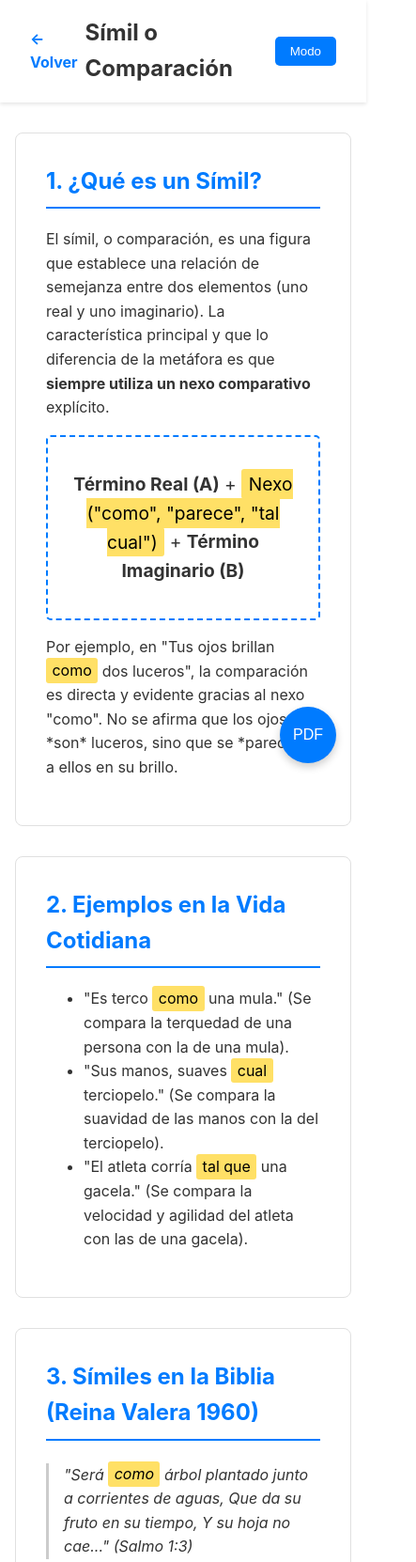
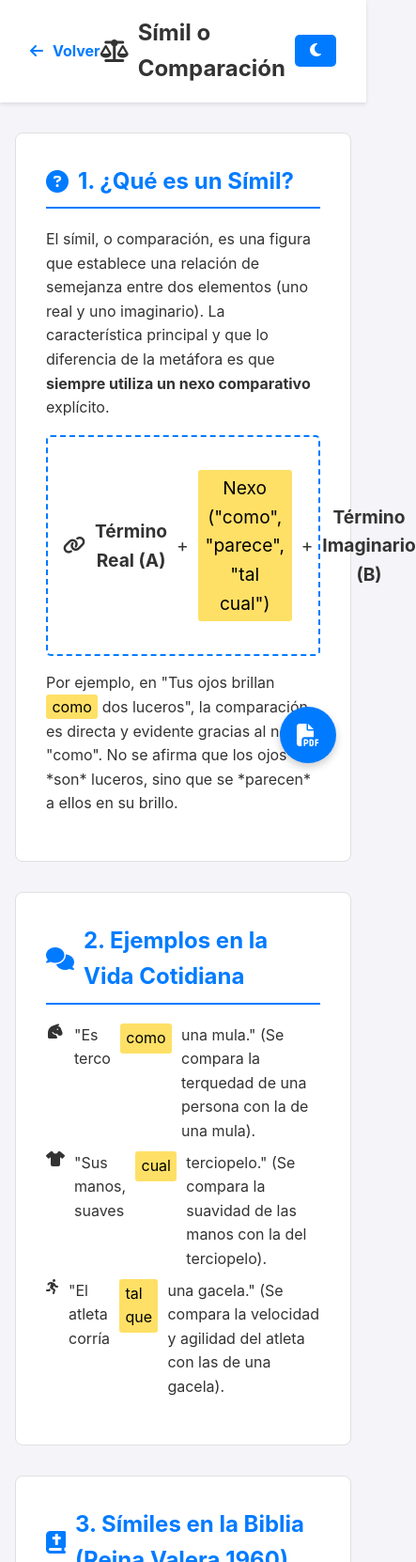
Before and after one commit to Julio-Pineda/figuras, a plain HTML site: page modulos/simil.html in a window 390 px wide. Shown: the top 1662 px of the page at 94% size, 443 px wide, since content can reach past the window. Drawn offline with Linux system fonts and the light colour scheme.

Commit message:
Update simil.html

```diff
--- a/modulos/simil.html
+++ b/modulos/simil.html
@@ -5,10 +5,13 @@
     <meta name="viewport" content="width=device-width, initial-scale=1.0">
     <title>Símil o Comparación</title>
 
+    <!-- Añadido: Font Awesome para los iconos -->
+    <link rel="stylesheet" href="https://cdnjs.cloudflare.com/ajax/libs/font-awesome/6.5.1/css/all.min.css">
+
     <!-- El CSS es idéntico al del módulo de Metáfora para mantener la consistencia -->
     <style>
         :root {
-            --primary-bg-light: #f4f49; --primary-text-light: #333; --card-bg-light: #ffffff; --header-bg-light: #ffffff; --accent-color: #007bff; --mark-bg-light: #ffe066; --border-color-light: #e0e0e0; --success-bg-light: #e6ffed;
+            --primary-bg-light: #f4f4f9; --primary-text-light: #333; --card-bg-light: #ffffff; --header-bg-light: #ffffff; --accent-color: #007bff; --mark-bg-light: #ffe066; --border-color-light: #e0e0e0; --success-bg-light: #e6ffed;
             --primary-bg-dark: #121212; --primary-text-dark: #e0e0e0; --card-bg-dark: #1e1e1e; --header-bg-dark: #1e1e1e; --mark-bg-dark: #b38f00; --border-color-dark: #333; --success-bg-dark: #1c3b29;
         }
         body { font-family: -apple-system, BlinkMacSystemFont, "Segoe UI", Roboto, Helvetica, Arial, sans-serif; margin: 0; transition: background-color 0.3s, color 0.3s; line-height: 1.6; }
@@ -18,7 +21,7 @@
         body.light-mode .main-header { background-color: var(--header-bg-light); }
         body.dark-mode .main-header { background-color: var(--header-bg-dark); }
         .main-header h1 { font-size: 1.5rem; margin: 0; }
-        .theme-toggle-btn { background-color: var(--accent-color); color: white; border: none; padding: 0.5rem 1rem; border-radius: 5px; cursor: pointer; }
+        .theme-toggle-btn { background-color: var(--accent-color); color: white; border: none; padding: 0.5rem 1rem; border-radius: 5px; cursor: pointer; font-size: 1rem; width: 45px; text-align: center; }
         .main-footer { text-align: center; padding: 1rem; margin-top: 2rem; }
         .container { max-width: 1080px; margin: 2rem auto; padding: 0 1rem; }
         .module-section { padding: 2rem; border-radius: 8px; margin-bottom: 2rem; }
@@ -40,63 +43,85 @@
         body.light-mode .correct-answer-box { background-color: var(--success-bg-light); border: 1px solid green; }
         body.dark-mode .correct-answer-box { background-color: var(--success-bg-dark); border: 1px solid #3d8b40; }
         .fab-container { position: fixed; bottom: 2rem; right: 2rem; z-index: 1001; }
-        .fab { background-color: var(--accent-color); color: white; border: none; border-radius: 50%; width: 60px; height: 60px; font-size: 1rem; text-align: center; box-shadow: 0 4px 8px rgba(0,0,0,0.2); cursor: pointer; display: flex; align-items: center; justify-content: center; }
+        .fab { background-color: var(--accent-color); color: white; border: none; border-radius: 50%; width: 60px; height: 60px; font-size: 1.5rem; text-align: center; box-shadow: 0 4px 8px rgba(0,0,0,0.2); cursor: pointer; display: flex; align-items: center; justify-content: center; }
+
+        /* Añadido: Estilos para alinear iconos */
+        h1, h2, .back-link, .exercise button, .bible-example p, .formula p {
+            display: flex;
+            align-items: center;
+            gap: 10px; /* Espacio entre el icono y el texto */
+        }
+        .module-section ul {
+            list-style: none; /* Quita los puntos por defecto */
+            padding-left: 0;
+        }
+        .module-section li {
+            display: flex;
+            align-items: flex-start;
+            gap: 10px;
+            margin-bottom: 0.5rem;
+        }
+        .fa-fw { /* Para que los iconos en listas tengan el mismo ancho */
+            text-align: center;
+        }
     </style>
 </head>
 <body>
 
     <header class="main-header">
-        <a href="../index.html" class="back-link">&larr; Volver</a>
-        <h1>Símil o Comparación</h1>
-        <button id="theme-toggle" class="theme-toggle-btn">Modo</button>
+        <a href="../index.html" class="back-link"><i class="fa-solid fa-arrow-left"></i> Volver</a>
+        <h1><i class="fa-solid fa-scale-balanced"></i>Símil o Comparación</h1>
+        <button id="theme-toggle" class="theme-toggle-btn" title="Cambiar tema">
+            <i class="fa-solid fa-moon"></i>
+        </button>
     </header>
 
     <main class="container" id="module-content">
 
         <section class="module-section">
-            <h2>1. ¿Qué es un Símil?</h2>
+            <h2><i class="fa-solid fa-circle-question"></i>1. ¿Qué es un Símil?</h2>
             <p>El símil, o comparación, es una figura que establece una relación de semejanza entre dos elementos (uno real y uno imaginario). La característica principal y que lo diferencia de la metáfora es que <strong>siempre utiliza un nexo comparativo</strong> explícito.</p>
             <div class="formula">
-                <p><strong>Término Real (A)</strong> + <mark>Nexo ("como", "parece", "tal cual")</mark> + <strong>Término Imaginario (B)</strong></p>
+                <p><i class="fa-solid fa-link"></i><strong>Término Real (A)</strong> + <mark>Nexo ("como", "parece", "tal cual")</mark> + <strong>Término Imaginario (B)</strong></p>
             </div>
             <p>Por ejemplo, en "Tus ojos brillan <mark>como</mark> dos luceros", la comparación es directa y evidente gracias al nexo "como". No se afirma que los ojos *son* luceros, sino que se *parecen* a ellos en su brillo.</p>
         </section>
 
         <section class="module-section">
-            <h2>2. Ejemplos en la Vida Cotidiana</h2>
+            <h2><i class="fa-solid fa-comments"></i>2. Ejemplos en la Vida Cotidiana</h2>
             <ul>
-                <li>"Es terco <mark>como</mark> una mula." (Se compara la terquedad de una persona con la de una mula).</li>
-                <li>"Sus manos, suaves <mark>cual</mark> terciopelo." (Se compara la suavidad de las manos con la del terciopelo).</li>
-                <li>"El atleta corría <mark>tal que</mark> una gacela." (Se compara la velocidad y agilidad del atleta con las de una gacela).</li>
+                <li><i class="fa-solid fa-horse-head fa-fw"></i>"Es terco <mark>como</mark> una mula." (Se compara la terquedad de una persona con la de una mula).</li>
+                <li><i class="fa-solid fa-shirt fa-fw"></i>"Sus manos, suaves <mark>cual</mark> terciopelo." (Se compara la suavidad de las manos con la del terciopelo).</li>
+                <li><i class="fa-solid fa-person-running fa-fw"></i>"El atleta corría <mark>tal que</mark> una gacela." (Se compara la velocidad y agilidad del atleta con las de una gacela).</li>
             </ul>
         </section>
 
         <section class="module-section">
-            <h2>3. Símiles en la Biblia (Reina Valera 1960)</h2>
+            <h2><i class="fa-solid fa-book-bible"></i>3. Símiles en la Biblia (Reina Valera 1960)</h2>
             <div class="bible-example">
                 <em>"Será <mark>como</mark> árbol plantado junto a corrientes de aguas, Que da su fruto en su tiempo, Y su hoja no cae..." (Salmo 1:3)</em>
-                <p><strong>Análisis:</strong> La persona justa (Término Real) se compara explícitamente con un "árbol frondoso" (Término Imaginario) usando el nexo "como". La semejanza radica en la prosperidad, estabilidad y capacidad de dar fruto que ambos poseen gracias a estar conectados a una fuente de vida (Dios / corrientes de aguas).</p>
+                <p><i class="fa-solid fa-magnifying-glass-chart"></i><strong>Análisis:</strong> La persona justa (Término Real) se compara explícitamente con un "árbol frondoso" (Término Imaginario) usando el nexo "como". La semejanza radica en la prosperidad, estabilidad y capacidad de dar fruto que ambos poseen gracias a estar conectados a una fuente de vida (Dios / corrientes de aguas).</p>
             </div>
             <hr>
             <div class="bible-example">
                 <em>"...<mark>como</mark> cordero fue llevado al matadero; y <mark>como</mark> oveja delante de sus trasquiladores, enmudeció, y no abrió su boca." (Isaías 53:7)</em>
-                <p><strong>Análisis:</strong> Se compara la sumisión y silencio del siervo sufriente (Término Real) con la de un "cordero" y una "oveja" (Términos Imaginarios) en momentos de sacrificio. El nexo "como" hace la comparación directa e inconfundible.</p>
+                <p><i class="fa-solid fa-magnifying-glass-chart"></i><strong>Análisis:</strong> Se compara la sumisión y silencio del siervo sufriente (Término Real) con la de un "cordero" y una "oveja" (Términos Imaginarios) en momentos de sacrificio. El nexo "como" hace la comparación directa e inconfundible.</p>
             </div>
              <hr>
             <div class="bible-example">
                 <em>"...sed, pues, prudentes <mark>como</mark> serpientes, y sencillos <mark>como</mark> palomas." (Mateo 10:16)</em>
-                <p><strong>Análisis:</strong> Este versículo contiene dos símiles. Se exhorta a los discípulos (Término Real) a adoptar dos cualidades: la prudencia, comparándola con la de las "serpientes" (Término Imaginario), y la sencillez, comparándola con la de las "palomas" (Término Imaginario).</p>
+                <p><i class="fa-solid fa-magnifying-glass-chart"></i><strong>Análisis:</strong> Este versículo contiene dos símiles. Se exhorta a los discípulos (Término Real) a adoptar dos cualidades: la prudencia, comparándola con la de las "serpientes" (Término Imaginario), y la sencillez, comparándola con la de las "palomas" (Término Imaginario).</p>
             </div>
         </section>
 
         <section class="module-section exercise">
-            <h2>4. Ejercicio Práctico</h2>
+            <h2><i class="fa-solid fa-pencil-alt"></i>4. Ejercicio Práctico</h2>
             <p>Lee el siguiente versículo. Identifica el término real, el imaginario y el nexo del símil, y explica brevemente su significado.</p>
             <p><em>"<mark>Como</mark> el agua fría al alma sedienta, Así son las buenas nuevas de lejanas tierras." (Proverbios 25:25)</em></p>
             <textarea id="exercise-answer" rows="10" placeholder="Término Real: ...&#10;Término Imaginario: ...&#10;Nexo: ... &#10;Explicación: ..."></textarea>
 
-            <button id="check-answer-btn">Verificar Respuesta</button>
-            <button id="show-answer-btn" style="display: none;">Ver Respuesta Correcta</button>
+            <button id="check-answer-btn"><i class="fa-solid fa-check-circle"></i>Verificar Respuesta</button>
+            <button id="show-answer-btn" style="display: none;"><i class="fa-solid fa-eye"></i>Ver Respuesta Correcta</button>
 
             <p id="feedback" class="feedback"></p>
 
@@ -111,7 +136,9 @@
     </main>
 
     <div class="fab-container">
-        <button id="download-pdf" class="fab">PDF</button>
+        <button id="download-pdf" class="fab" title="Descargar como PDF">
+             <i class="fa-solid fa-file-pdf"></i>
+        </button>
     </div>
 
 <footer class="main-footer">
@@ -122,18 +149,31 @@
 
     <script>
         document.addEventListener('DOMContentLoaded', () => {
-            // Lógica 1: Cambiador de Tema (sin cambios)
+            // --- LÓGICA 1: MANEJO DEL TEMA (MODO OSCURO/CLARO) CON ICONO DINÁMICO ---
             const themeToggle = document.getElementById('theme-toggle');
+            const themeIcon = themeToggle.querySelector('i');
+
+            const applyTheme = (theme) => {
+                document.body.classList.remove('light-mode', 'dark-mode');
+                document.body.classList.add(theme);
+                localStorage.setItem('theme', theme);
+                if (theme === 'dark-mode') {
+                    themeIcon.className = 'fa-solid fa-sun';
+                    themeToggle.title = 'Cambiar a modo claro';
+                } else {
+                    themeIcon.className = 'fa-solid fa-moon';
+                    themeToggle.title = 'Cambiar a modo oscuro';
+                }
+            };
+            themeToggle.addEventListener('click', () => {
+                const newTheme = document.body.classList.contains('dark-mode') ? 'light-mode' : 'dark-mode';
+                applyTheme(newTheme);
+            });
             const storedTheme = localStorage.getItem('theme') || 'light-mode';
-            document.body.classList.add(storedTheme);
-            themeToggle.addEventListener('click', () => {
-                const isDarkMode = document.body.classList.contains('dark-mode');
-                document.body.classList.toggle('dark-mode', !isDarkMode);
-                document.body.classList.toggle('light-mode', isDarkMode);
-                localStorage.setItem('theme', isDarkMode ? 'light-mode' : 'dark-mode');
-            });
+            applyTheme(storedTheme);
 
-            // Lógica 2: Ejercicio Interactivo (contenido actualizado)
+
+            // --- LÓGICA 2: EJERCICIO INTERACTIVO ---
             const checkAnswerBtn = document.getElementById('check-answer-btn');
             const showAnswerBtn = document.getElementById('show-answer-btn');
             const feedbackEl = document.getElementById('feedback');
@@ -142,7 +182,6 @@
                 const answer = document.getElementById('exercise-answer').value.toLowerCase();
                 showAnswerBtn.style.display = 'none';
                 correctAnswerEl.style.display = 'none';
-                // *** Lógica de validación actualizada para el nuevo ejercicio ***
                 if (answer.includes("buenas nuevas") && answer.includes("agua fría")) {
                     feedbackEl.textContent = "¡Correcto! Has identificado perfectamente los dos elementos de la comparación.";
                     feedbackEl.style.color = 'var(--accent-color)';
@@ -158,33 +197,33 @@
             });
 
 
-            // Lógica 3: Generador de PDF (filename actualizado)
+            // --- LÓGICA 3: GENERADOR DE PDF CON FEEDBACK DE CARGA ---
             document.getElementById('download-pdf').addEventListener('click', () => {
-                const fabButton = document.querySelector('.fab-container');
+                const fabContainer = document.querySelector('.fab-container');
                 const content = document.getElementById('module-content');
+                const downloadBtn = document.getElementById('download-pdf');
+                const originalIcon = downloadBtn.innerHTML;
 
-                fabButton.style.visibility = 'hidden';
-                const downloadBtn = document.getElementById('download-pdf');
-                downloadBtn.textContent = '...';
+                fabContainer.style.visibility = 'hidden';
+                downloadBtn.innerHTML = '<i class="fa-solid fa-spinner fa-spin"></i>'; // Icono de carga
 
                 const opt = {
                     margin:       10,
-                    // *** Nombre del archivo actualizado ***
-                    filename:     'modulo-simil.pdf',
+                    filename:     'modulo-simil.pdf', // Nombre del archivo actualizado
                     image:        { type: 'jpeg', quality: 0.98 },
-                    html2canvas:  {
-                        scale: 2,
-                        useCORS: true,
-                        letterRendering: true
-                    },
+                    html2canvas:  { scale: 2, useCORS: true, letterRendering: true },
                     jsPDF:        { unit: 'mm', format: 'a4', orientation: 'portrait' },
-                    pagebreak:    { mode: ['avoid-all', 'css', 'legacy'] },
-                    renderer:     'canvas'
+                    pagebreak:    { mode: ['avoid-all', 'css', 'legacy'] }
                 };
 
                 html2pdf().from(content).set(opt).save().then(() => {
-                    fabButton.style.visibility = 'visible';
-                    downloadBtn.textContent = 'PDF';
+                    fabContainer.style.visibility = 'visible';
+                    downloadBtn.innerHTML = originalIcon; // Restaurar icono original
+                }).catch(err => {
+                    // En caso de error, también restauramos el botón
+                    console.error("Error al generar el PDF:", err);
+                    fabContainer.style.visibility = 'visible';
+                    downloadBtn.innerHTML = originalIcon;
                 });
             });
         });
```
